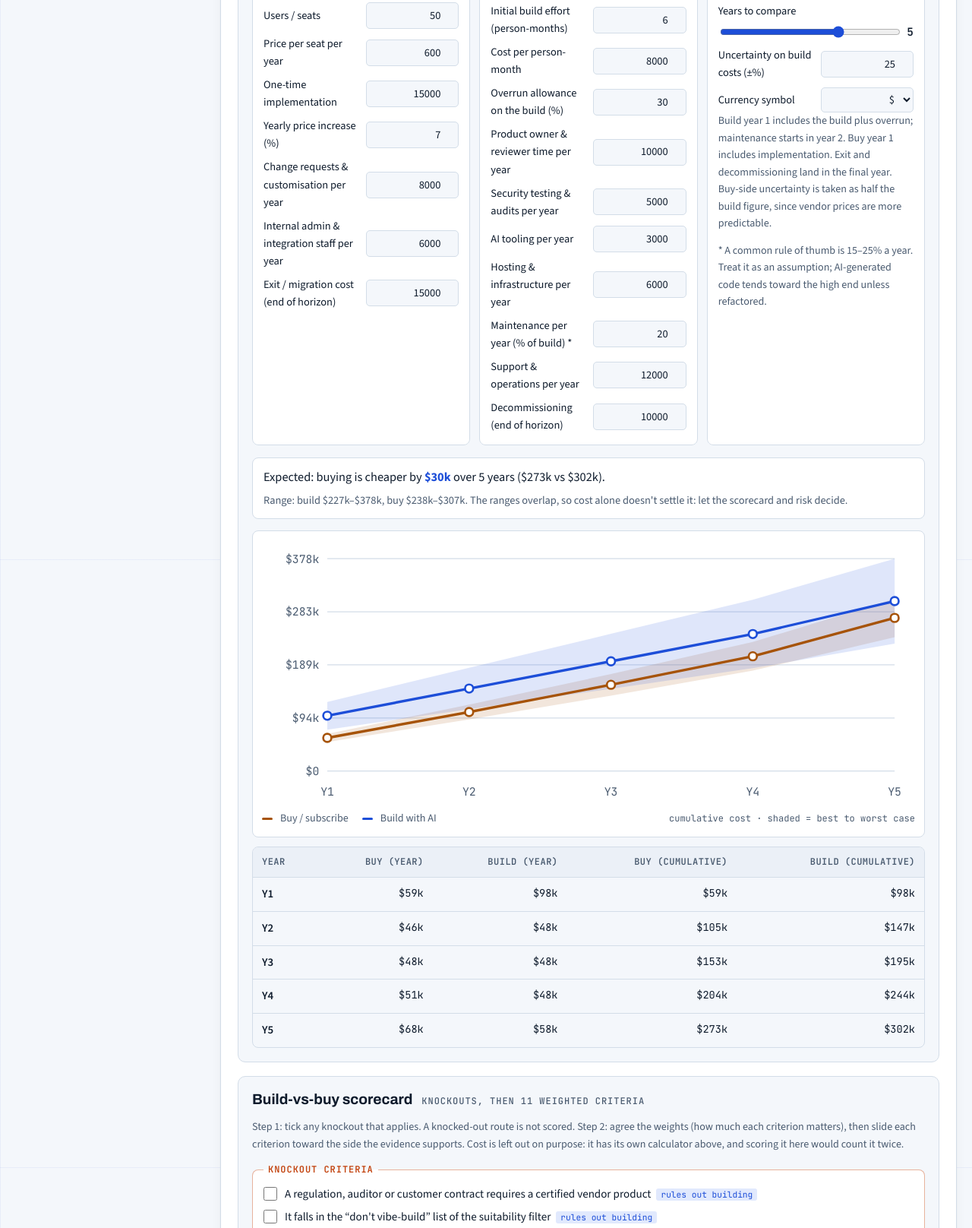
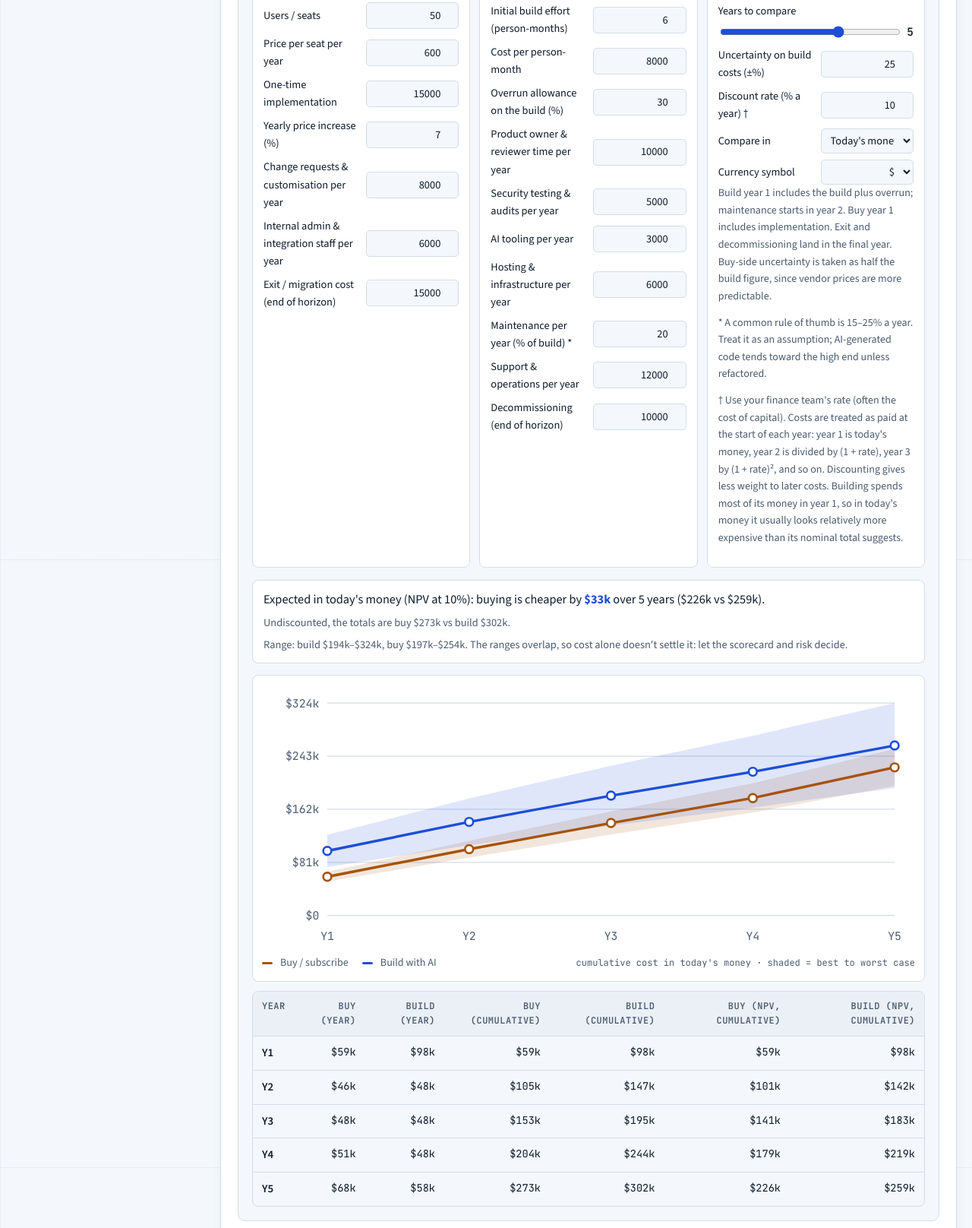
Before and after one commit to sudharsan6295/Build-Compass, a plain HTML site: page index.html in a window 1280 px wide. Shown: the part 8064-9680 px from the top of the page at 76% size. Drawn offline with nearby package versions, Linux system fonts and the light colour scheme.

Commit message:
Add NPV to the TCO calculator
Discount rate input (default 10%), a Compare-in switch between today's
money (NPV) and nominal, NPV columns in the yearly table, and a note on
the start-of-year convention. Phase 02, the cost rail and the glossary
now ask for discounted TCO.

Co-Authored-By: Claude Opus 5.5 <noreply@anthropic.com>

```diff
--- a/assets/app.js
+++ b/assets/app.js
@@ -296,9 +296,12 @@
     html += '<fieldset class="fs fs-common"><legend>Horizon</legend>' +
             '<label class="field" for="tco-years"><span>Years to compare</span><input id="tco-years" type="range" min="1" max="7" value="5" data-tco="years"><output id="tco-years-out">5</output></label>' +
             '<label class="field" for="tco-unc"><span>Uncertainty on build costs (±%)</span><input id="tco-unc" type="number" min="0" max="90" step="5" value="25" data-tco="unc"></label>' +
+            '<label class="field" for="tco-rate"><span>Discount rate (% a year) †</span><input id="tco-rate" type="number" min="0" max="40" step="0.5" value="10" data-tco="disc"></label>' +
+            '<label class="field" for="tco-basis"><span>Compare in</span><select id="tco-basis" data-tco="basis"><option value="npv" selected>Today\'s money (NPV)</option><option value="nominal">Nominal (undiscounted)</option></select></label>' +
             '<label class="field" for="tco-cur"><span>Currency symbol</span><select id="tco-cur" data-tco="cur"><option>₹</option><option selected>$</option><option>€</option><option>£</option></select></label>' +
             '<p class="fineprint">Build year 1 includes the build plus overrun; maintenance starts in year 2. Buy year 1 includes implementation. Exit and decommissioning land in the final year. Buy-side uncertainty is taken as half the build figure, since vendor prices are more predictable.</p>' +
-            '<p class="fineprint">* A common rule of thumb is 15–25% a year. Treat it as an assumption; AI-generated code tends toward the high end unless refactored.</p></fieldset>';
+            '<p class="fineprint">* A common rule of thumb is 15–25% a year. Treat it as an assumption; AI-generated code tends toward the high end unless refactored.</p>' +
+            '<p class="fineprint">† Use your finance team\'s rate (often the cost of capital). Costs are treated as paid at the start of each year: year 1 is today\'s money, year 2 is divided by (1 + rate), year 3 by (1 + rate)², and so on. Discounting gives less weight to later costs. Building spends most of its money in year 1, so in today’s money it usually looks relatively more expensive than its nominal total suggests.</p></fieldset>';
     html += "</div>";
     html += '<div class="tco-result" aria-live="polite"><p class="verdict" id="tco-verdict"></p><div class="chart-wrap" id="tco-chart"></div><div class="table-wrap" id="tco-table"></div></div></div>';
 
@@ -342,6 +345,8 @@
       if (key === "cur") v.cur = el.value;
       else if (key === "years") v.years = parseInt(el.value, 10) || 5;
       else if (key === "unc") { var u = parseFloat(el.value); v.unc = isFinite(u) ? Math.min(Math.max(u, 0), 90) / 100 : 0.25; }
+      else if (key === "disc") { var r = parseFloat(el.value); v.disc = isFinite(r) ? Math.min(Math.max(r, 0), 40) / 100 : 0.1; }
+      else if (key === "basis") v.basis = el.value === "nominal" ? "nominal" : "npv";
       else {
         var parts = key.split(".");
         var num = parseFloat(el.value);
@@ -353,30 +358,37 @@
 
   function computeTco() {
     var v = readTco(), b = v.buy, d = v.build, u = v.unc == null ? 0.25 : v.unc;
+    var rate = v.disc == null ? 0.1 : v.disc, npv = v.basis !== "nominal";
     var buildCost = d.months * d.rate * (1 + d.overrun / 100);
-    var rows = [], cb = 0, cd = 0, breakEven = null;
+    var rows = [], nb = 0, nd = 0, pb = 0, pd = 0, breakEven = null;
     for (var y = 1; y <= v.years; y++) {
       var last = y === v.years;
       var buyYear = b.users * b.seat * Math.pow(1 + b.rise / 100, y - 1) + b.changes + b.admin + (y === 1 ? b.impl : 0) + (last ? b.exit : 0);
       var buildYear = d.internal + d.security + d.aitools + d.hosting + d.support +
                       (y === 1 ? buildCost : buildCost * d.maint / 100) + (last ? d.decom : 0);
-      cb += buyYear; cd += buildYear;
-      if (breakEven === null && cd <= cb) breakEven = y;
-      rows.push({ y: y, buyYear: buyYear, buildYear: buildYear, cb: cb, cd: cd,
-                  cbLo: cb * (1 - u / 2), cbHi: cb * (1 + u / 2), cdLo: cd * (1 - u), cdHi: cd * (1 + u) });
+      var df = 1 / Math.pow(1 + rate, y - 1); // start-of-year convention: year 1 is today's money
+      nb += buyYear; nd += buildYear; pb += buyYear * df; pd += buildYear * df;
+      var cbY = npv ? pb : nb, cdY = npv ? pd : nd;
+      if (breakEven === null && cdY <= cbY) breakEven = y;
+      rows.push({ y: y, buyYear: buyYear, buildYear: buildYear, nb: nb, nd: nd, pb: pb, pd: pd, cb: cbY, cd: cdY,
+                  cbLo: cbY * (1 - u / 2), cbHi: cbY * (1 + u / 2), cdLo: cdY * (1 - u), cdHi: cdY * (1 + u) });
     }
     $("tco-years-out").textContent = v.years;
 
-    var end = rows[rows.length - 1];
+    var end = rows[rows.length - 1], cb = end.cb, cd = end.cd;
     var diff = cb - cd, verdict, c = v.cur;
+    var basisText = npv ? " in today's money (NPV at " + +(rate * 100).toFixed(2) + "%)" : " in nominal terms";
     if (Math.abs(diff) < 0.05 * Math.max(cb, cd)) {
-      verdict = "Expected cost over " + v.years + " years is about the same for both routes (" + fmt(cb, c) + " vs " + fmt(cd, c) + ").";
+      verdict = "Expected cost over " + v.years + " years" + basisText + " is about the same for both routes (" + fmt(cb, c) + " vs " + fmt(cd, c) + ").";
     } else if (diff > 0) {
-      verdict = "Expected: building is cheaper by <b>" + fmt(diff, c) + "</b> over " + v.years + " years (" + fmt(cd, c) + " vs " + fmt(cb, c) + ")" +
+      verdict = "Expected" + basisText + ": building is cheaper by <b>" + fmt(diff, c) + "</b> over " + v.years + " years (" + fmt(cd, c) + " vs " + fmt(cb, c) + ")" +
                 (breakEven ? ", dropping below buying in <b>year " + breakEven + "</b>." : ".");
     } else {
-      verdict = "Expected: buying is cheaper by <b>" + fmt(-diff, c) + "</b> over " + v.years + " years (" + fmt(cb, c) + " vs " + fmt(cd, c) + ").";
+      verdict = "Expected" + basisText + ": buying is cheaper by <b>" + fmt(-diff, c) + "</b> over " + v.years + " years (" + fmt(cb, c) + " vs " + fmt(cd, c) + ").";
     }
+    verdict += '<span class="verdict-range">' + (npv
+      ? "Undiscounted, the totals are buy " + fmt(end.nb, c) + " vs build " + fmt(end.nd, c) + "."
+      : "In today's money at " + +(rate * 100).toFixed(2) + "%, the totals are buy " + fmt(end.pb, c) + " vs build " + fmt(end.pd, c) + ".") + "</span>";
     var overlap = end.cdLo <= end.cbHi && end.cbLo <= end.cdHi;
     var signal = diff < 0 ? "Building would need a strategic reason beyond cost." : "Cost is a real argument for building.";
     if (u > 0) {
@@ -387,16 +399,16 @@
       verdict += '<span class="verdict-range">No uncertainty set, so no range is shown. Real estimates are rarely this precise.</span>';
     }
     $("tco-verdict").innerHTML = verdict;
-    $("tco-chart").innerHTML = tcoChart(rows, c);
+    $("tco-chart").innerHTML = tcoChart(rows, c, npv ? "cumulative cost in today's money" : "cumulative cost, undiscounted");
 
-    var t = '<table class="tco-table"><thead><tr><th scope="col">Year</th><th scope="col">Buy (year)</th><th scope="col">Build (year)</th><th scope="col">Buy (cumulative)</th><th scope="col">Build (cumulative)</th></tr></thead><tbody>';
+    var t = '<table class="tco-table"><thead><tr><th scope="col">Year</th><th scope="col">Buy (year)</th><th scope="col">Build (year)</th><th scope="col">Buy (cumulative)</th><th scope="col">Build (cumulative)</th><th scope="col">Buy (NPV, cumulative)</th><th scope="col">Build (NPV, cumulative)</th></tr></thead><tbody>';
     rows.forEach(function (r) {
-      t += '<tr><th scope="row">Y' + r.y + "</th><td>" + fmt(r.buyYear, c) + "</td><td>" + fmt(r.buildYear, c) + "</td><td>" + fmt(r.cb, c) + "</td><td>" + fmt(r.cd, c) + "</td></tr>";
+      t += '<tr><th scope="row">Y' + r.y + "</th><td>" + fmt(r.buyYear, c) + "</td><td>" + fmt(r.buildYear, c) + "</td><td>" + fmt(r.nb, c) + "</td><td>" + fmt(r.nd, c) + "</td><td>" + fmt(r.pb, c) + "</td><td>" + fmt(r.pd, c) + "</td></tr>";
     });
     $("tco-table").innerHTML = t + "</tbody></table>";
   }
 
-  function tcoChart(rows, cur) {
+  function tcoChart(rows, cur, basisLabel) {
     var W = 640, H = 260, L = 64, Rp = 20, T = 18, B = 34;
     var max = 0;
     rows.forEach(function (r) { max = Math.max(max, r.cbHi, r.cdHi); });
@@ -428,7 +440,7 @@
     s += band("cbLo", "cbHi", "b-buy") + band("cdLo", "cdHi", "b-build");
     s += line("cb", "s-buy") + line("cd", "s-build");
     s += "</svg>";
-    s += '<div class="legend"><span class="key k-buy"></span>Buy / subscribe <span class="key k-build"></span>Build with AI <span class="legend-note">cumulative cost · shaded = best to worst case</span></div>';
+    s += '<div class="legend"><span class="key k-buy"></span>Buy / subscribe <span class="key k-build"></span>Build with AI <span class="legend-note">' + esc(basisLabel || "cumulative cost") + ' · shaded = best to worst case</span></div>';
     return s;
   }
 
--- a/assets/data.js
+++ b/assets/data.js
@@ -141,7 +141,7 @@ window.FRAMEWORK = {
       ],
       activities: [
         ["Suitability filter & knockouts", "Check the AI-build suitability lists and the knockout criteria in the scorecard. A knocked-out option is not scored."],
-        ["TCO model", "Cumulative 3–5 year cost for each option, costed at the risk tier, with best and worst cases. Use the TCO calculator."],
+        ["TCO model", "Cumulative 3–5 year cost for each option, costed at the risk tier, with best and worst cases, and discounted to today's money (NPV) at your finance team's rate. Use the TCO calculator."],
         ["Weighted scorecard", "Agree criteria and weights first, then score. Use the scorecard in the Decision toolkit."],
         ["Risk review", "Vendor lock-in, key-person risk, security and compliance exposure, delivery risk."],
         ["Staged business case", "Tranche 1 funds design, an MVP and a pilot. Scale funding is released only at Gate G5, once the pilot proves value."]
@@ -155,7 +155,7 @@ window.FRAMEWORK = {
       gate: { id: "G2", name: "Investment decision · tranche 1", branch: "Buy, Subscribe or Outsource → hand over to procurement. Build, Blend or Replace gradually → continue to Phase 03 with tranche-1 funding." },
       checks: [
         "Suitability filter and knockout criteria applied",
-        "TCO compared over at least three years, at the risk tier, with best and worst cases",
+        "TCO compared over at least three years, at the risk tier, in today's money (NPV), with best and worst cases",
         "Weights agreed before options were scored",
         "Business case approved with success metrics, a kill criterion and a tranche-1 budget",
         "Decision and its reasons recorded"
@@ -484,7 +484,7 @@ window.FRAMEWORK = {
       id: "cost", name: "Cost & FinOps", color: "var(--rail-cost)",
       summary: "The TCO from Phase 02 is a living number, tracked until the product retires.",
       controls: [
-        "3–5 year TCO for every option, with best and worst cases",
+        "3–5 year TCO for every option, discounted (NPV), with best and worst cases",
         "Staged funding: tranche 1 for MVP and pilot, scale funding at G5",
         "AI seat and token spend budgeted and monitored",
         "Savings counted only when a vendor contract actually ends",
@@ -701,6 +701,7 @@ window.FRAMEWORK = {
     ["Guardrails", "Controls that keep AI behaviour within safe limits, in the build process or in an AI feature itself."],
     ["Knockout criteria", "Hard requirements checked before scoring. An option that fails one is removed, however well it scores elsewhere."],
     ["LLMOps", "Running AI features in production: prompt and model versioning, evals, monitoring, drift and deprecation."],
+    ["NPV (net present value)", "Future costs converted into today's money using a discount rate, so options that spend at different times can be compared fairly."],
     ["MCP (Model Context Protocol)", "An open standard for connecting AI assistants to tools and data sources. Each connector is an access decision."],
     ["Promotion trigger", "A condition, such as touching customer data, that moves an app from Tier 0 into the formal process."],
     ["Prompt injection", "An attack where malicious text in data tricks an AI into ignoring its instructions."],
--- a/assets/styles.css
+++ b/assets/styles.css
@@ -475,7 +475,7 @@ tbody th { font-weight: 600; }
 .k-buy { background: var(--gate); }
 .k-build { background: var(--accent); margin-left: 8px; }
 .legend-note { margin-left: auto; font-family: var(--font-mono); font-size: 0.75rem; }
-.tco-table { min-width: 520px; }
+.tco-table { min-width: 720px; }
 .tco-table td { font-family: var(--font-mono); font-size: 0.85rem; text-align: right; }
 .tco-table thead th:not(:first-child) { text-align: right; }
 
```
Also changed, not shown: 1 other file.
